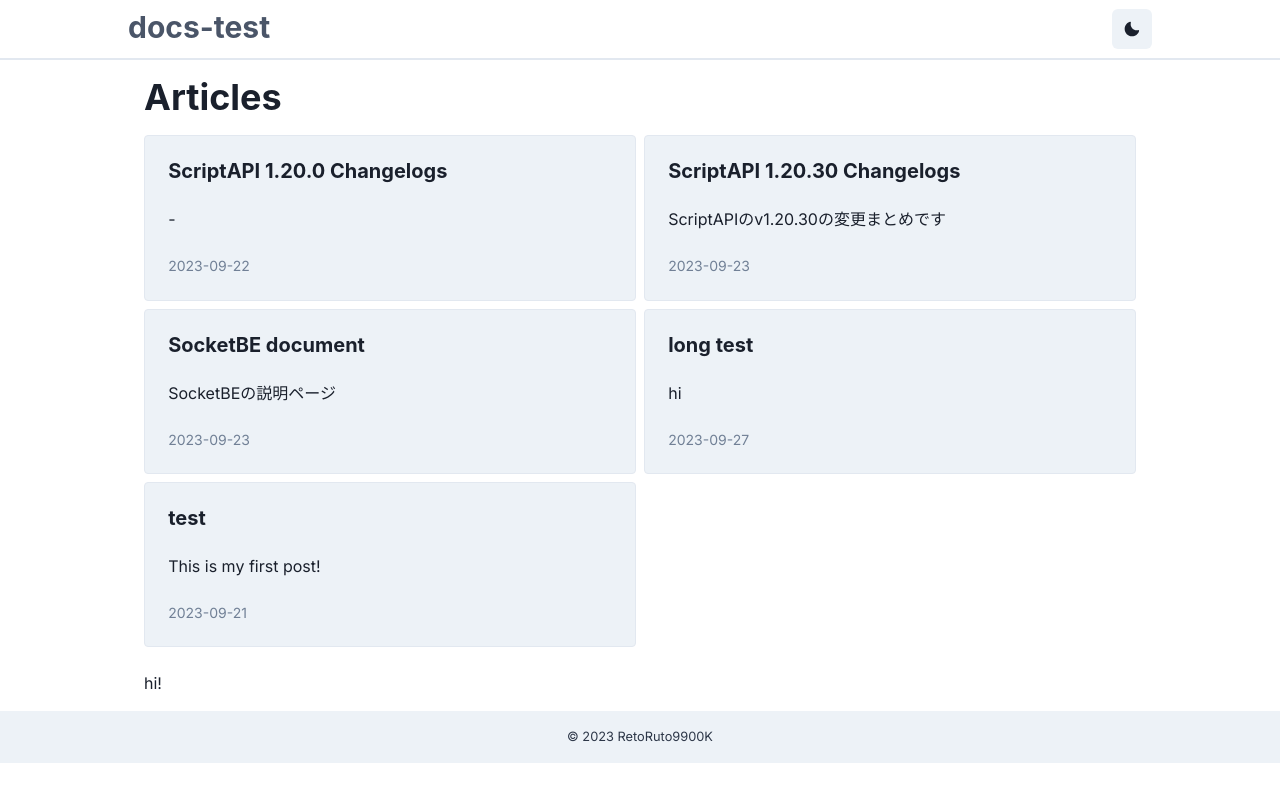
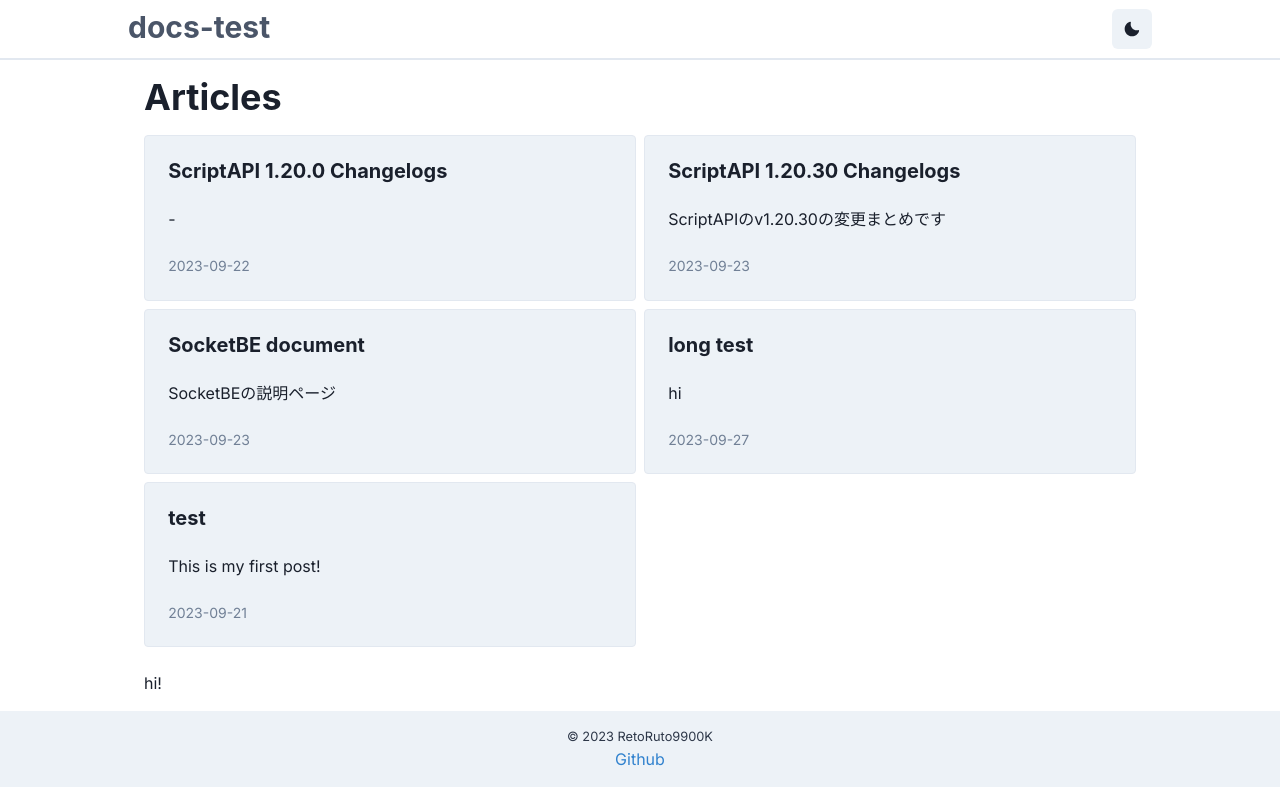
Before and after one commit to tutinoko2048/docs-test, a Next.js app: page / in a window 1280 px wide. Built offline with nearby package versions, Linux system fonts and the light colour scheme.

Commit message:
github link

```diff
--- a/app/components/Footer.tsx
+++ b/app/components/Footer.tsx
@@ -1,6 +1,6 @@
 "use client";
 
-import { Container, Box, Text, useColorModeValue } from "./chakra-ui";
+import { Container, Box, Text, useColorModeValue, Link } from "./chakra-ui";
 
 export default function Footer() {
   const borderColor = useColorModeValue("gray.200", "gray.600");
@@ -14,6 +14,7 @@ export default function Footer() {
     >
       <Container maxW="5xl" py={4} borderTop={2} borderColor={borderColor} centerContent>
         <Text as="small">© 2023 RetoRuto9900K</Text>
+        <Link href="https://github.com/tutinoko2048/docs-test" color="blue.500" size="sm">Github</Link>
       </Container>
     </Box>
   );
--- a/app/Provider.tsx
+++ b/app/components/Provider.tsx
@@ -1,7 +1,7 @@
 "use client";
 
 import { ChakraProvider } from "@chakra-ui/react";
-import theme from "./theme";
+import theme from "../theme";
 
 export default function Provider({ children }: { children: React.ReactNode }) {
   return <ChakraProvider theme={theme}>{children}</ChakraProvider>;
--- a/app/layout.tsx
+++ b/app/layout.tsx
@@ -1,6 +1,6 @@
 import "./globals.css";
 import { Inter } from "next/font/google";
-import Provider from "./Provider";
+import Provider from "./components/Provider";
 import Header from "./components/Header";
 import Main from "./components/Main";
 import Footer from "./components/Footer";
```
